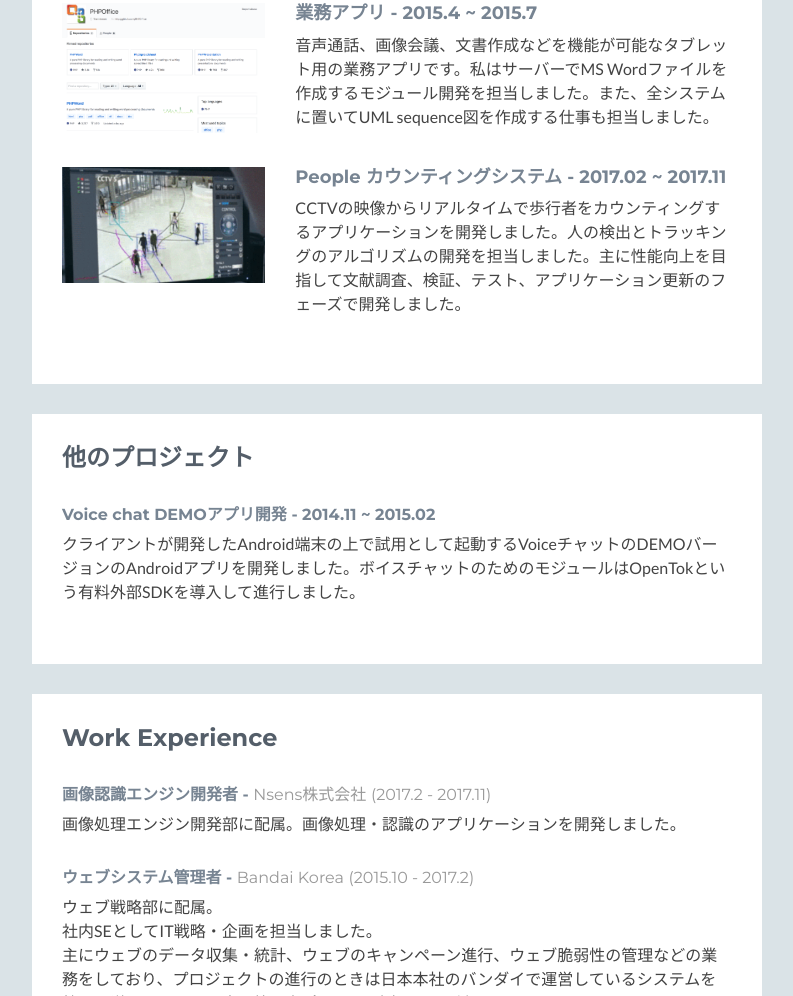
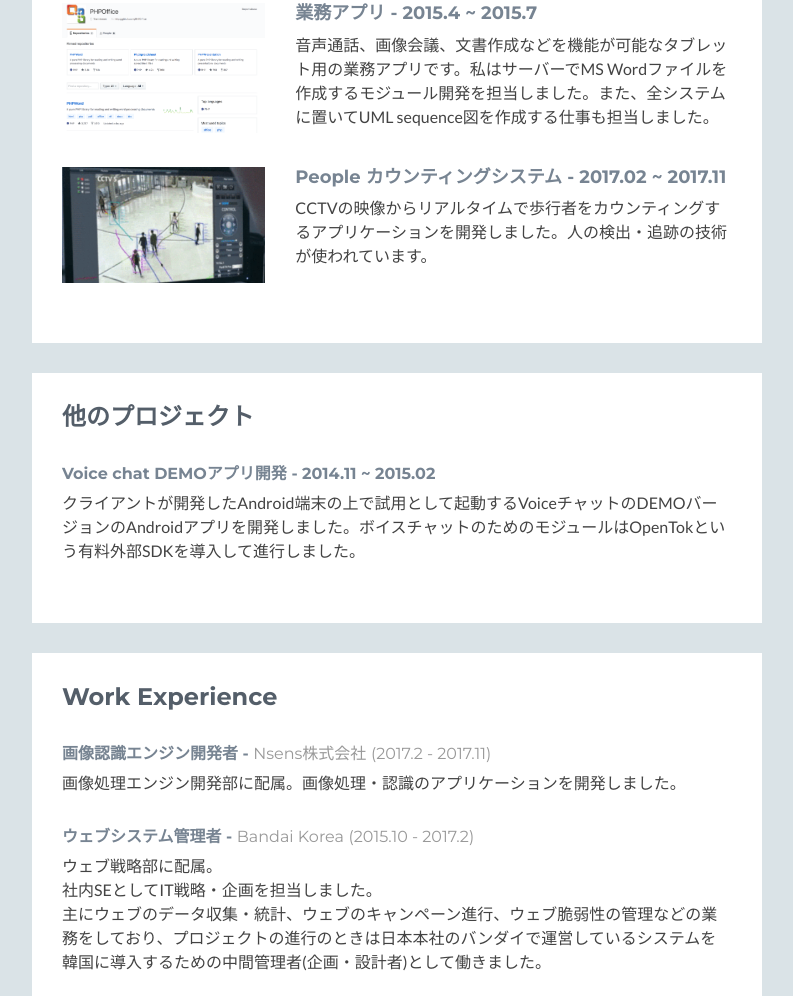
Before and after one commit to zaemin2/zaemin2.github.io, a plain HTML site: page index.html in a window 1280 px wide. Shown: the part 2491-3487 px from the top of the page, without its empty margins (53-846 px from the left). Drawn offline with nearby package versions, Linux system fonts and the light colour scheme; no server answers; some icons are missing.

Commit message:
modified at Nsense

```diff
--- a/index.html
+++ b/index.html
@@ -148,7 +148,14 @@
                                 </div>
                                 <div class="desc col-md-8 col-12">
                                     <h3 class="title">People カウンティングシステム - 2017.02 ~ 2017.11</h3>
-                                    <p class="mb-2">CCTVの映像からリアルタイムで歩行者をカウンティングするアプリケーションを開発しました。人の検出とトラッキングのアルゴリズムの開発を担当しました。主に性能向上を目指して文献調査、検証、テスト、アプリケーション更新のフェーズで開発しました。</p>
+                                    <p class="mb-2">CCTVの映像からリアルタイムで歩行者をカウンティングするアプリケーションを開発しました。人の検出・追跡の技術が使われています。
+
+
+
+
+
+
+                                    </p>
                                     <!-- <p><a class="more-link" href="https://themes.3rdwavemedia.com/bootstrap-templates/startup/delta-bootstrap-theme-for-mobile-apps/" target="_blank"><i class="fas fa-external-link-alt"></i>詳細へ</a></p> -->
                                 </div><!--//desc-->
                             </div><!--//item-->
```
